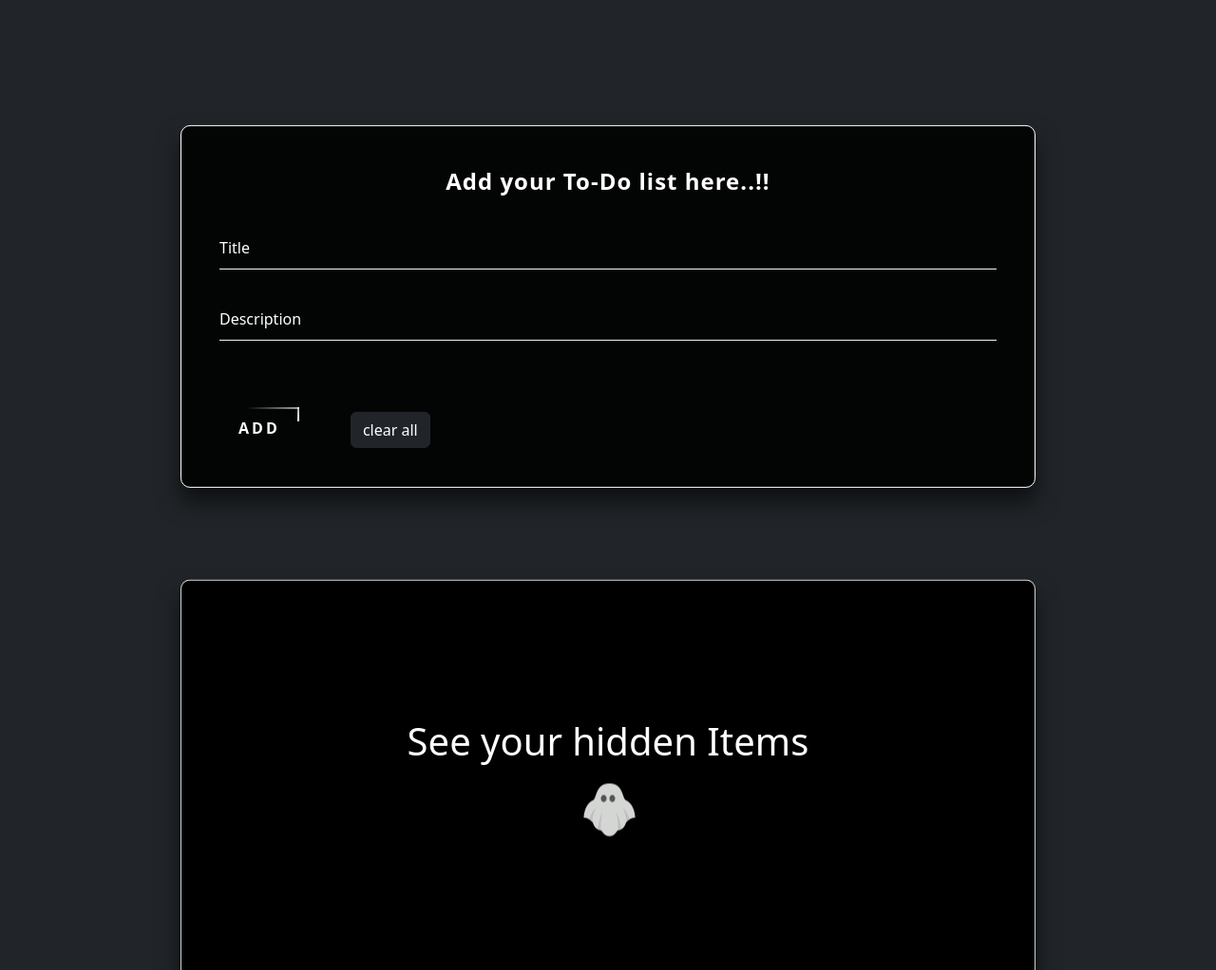
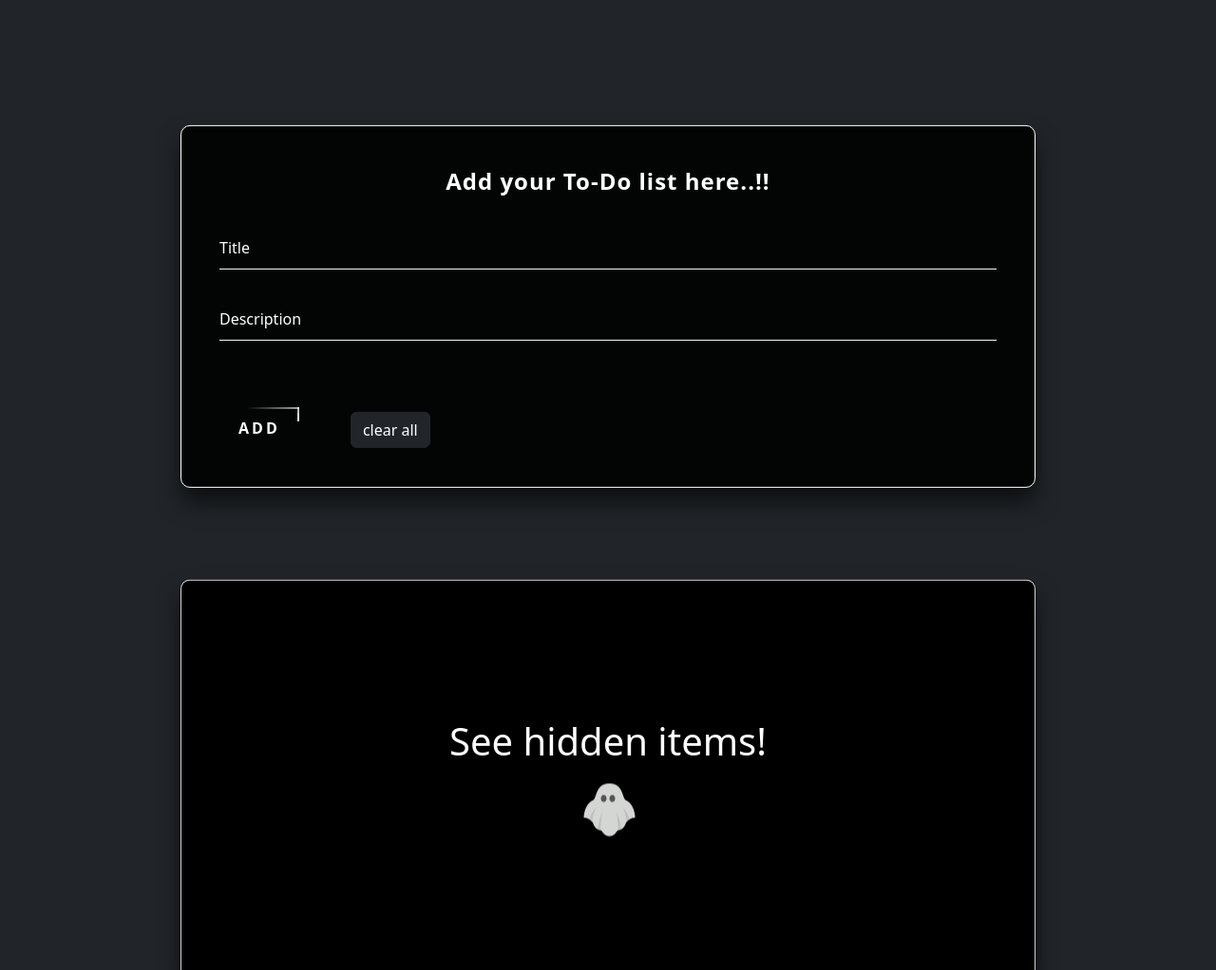
Before and after one commit to yashwaghadhare/To-Do-List, a plain HTML site: page index.html in a window 1280 px wide. Shown: the part 78-1100 px from the top of the page at 95% size. Drawn offline with Linux system fonts and the light colour scheme; files whose address does not match are found by name.

Commit message:
Update index.html

```diff
--- a/index.html
+++ b/index.html
@@ -65,7 +65,7 @@
             <div class="card">
                 <div class="img-content">
                     <center>
-                        <h1 style="color:white;">See your hidden Items</h1>
+                        <h1 style="color:white;">See hidden items!</h1>
                         <img src="imgs/1479.gif" alt="">
                     </center>
                 </div>
```
